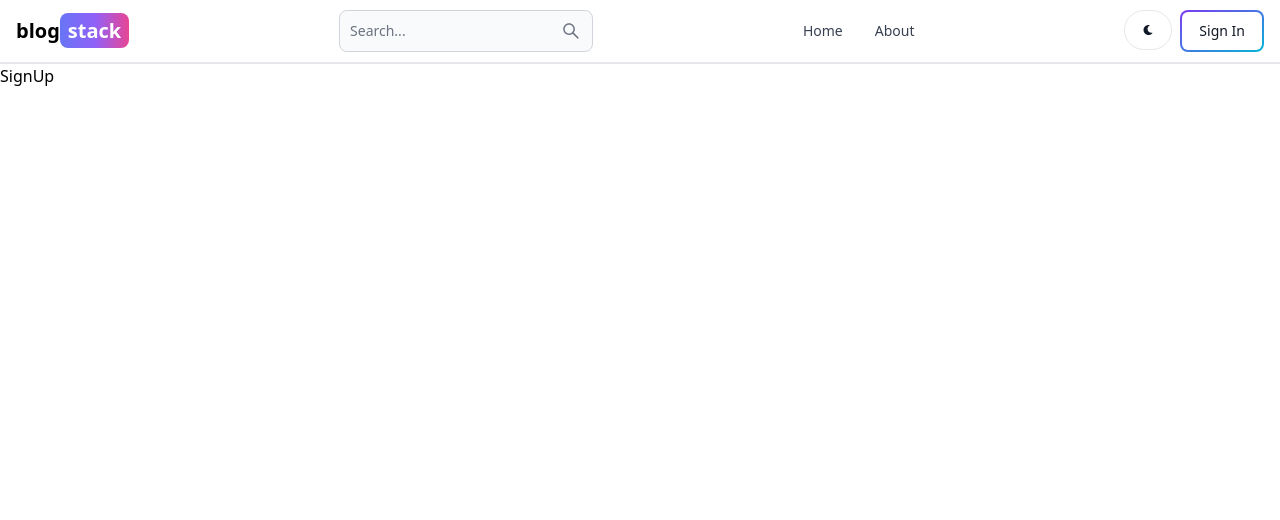
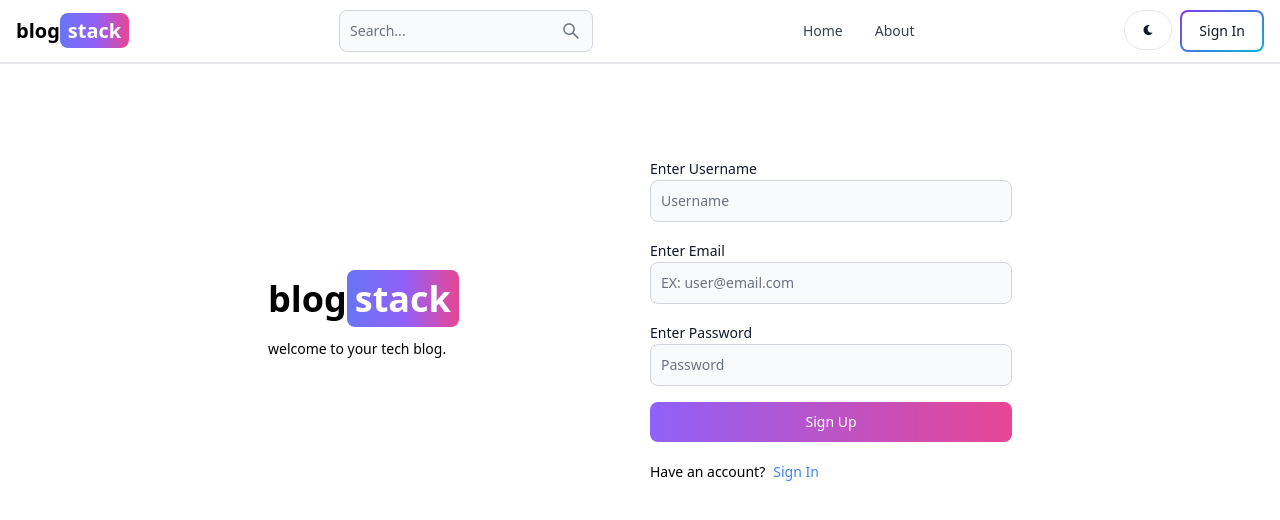
Before and after one commit to Zizort/piscineArkX, a React (Vite) app in the folder blogApp/client/: page /sign-up in a window 1280 px wide. Shown: the top 520 px of the page. Built offline with nearby package versions, Linux system fonts and the light colour scheme.

Commit message:
sign up page ui

```diff
--- a/blogApp/client/src/pages/SignUp.jsx
+++ b/blogApp/client/src/pages/SignUp.jsx
@@ -1,7 +1,50 @@
+import { Button, FloatingLabel, Label, TextInput } from 'flowbite-react';
 import React from 'react'
+import { Link } from 'react-router-dom';
 
 export default function SignUp() {
   return (
-    <div>SignUp</div>
+    <div className='min-h-screen mt-20'>
+      <div className='flex p-3 max-w-3xl mx-auto flex-col md:flex-row md:items-center gap-5'>
+        {/*left logo*/}
+        <div className='flex-1'>
+        <Link to='/'
+        className='font-bold dark:text-white text-4xl'>
+          blog
+          <span className='px-2 py-1 bg-gradient-to-r from-indigo-500 via-purple-500 to-pink-500 rounded-lg text-white' >stack</span>
+        </Link>
+        <p className='text-sm mt-5'>
+          welcome to your tech blog.
+        </p>
+        </div>
+        {/*right*/}
+
+        <div className='flex-1'>
+          <form className='flex flex-col gap-4'>
+            <div>
+              <Label value='Enter Username'/>
+              <TextInput type='text' placeholder='Username' id='username' />
+            </div>
+            <div>
+              <Label value='Enter Email'/>
+              <TextInput type='text' placeholder='EX: user@email.com' id='username' />
+            </div>
+            <div>
+              <Label value='Enter Password'/>
+              <TextInput type='text' placeholder='Password' id='username' />
+            </div>
+            <Button gradientDuoTone='purpleToPink' type='submit'>
+              Sign Up
+            </Button>
+          </form>
+          <div className="flex gap-2 text-sm mt-5">
+            <span>Have an account?</span>
+            <Link to='/sign-in' className='text-blue-500'>
+              Sign In
+            </Link>
+          </div>
+        </div>
+      </div>
+    </div>
   )
 }
```
